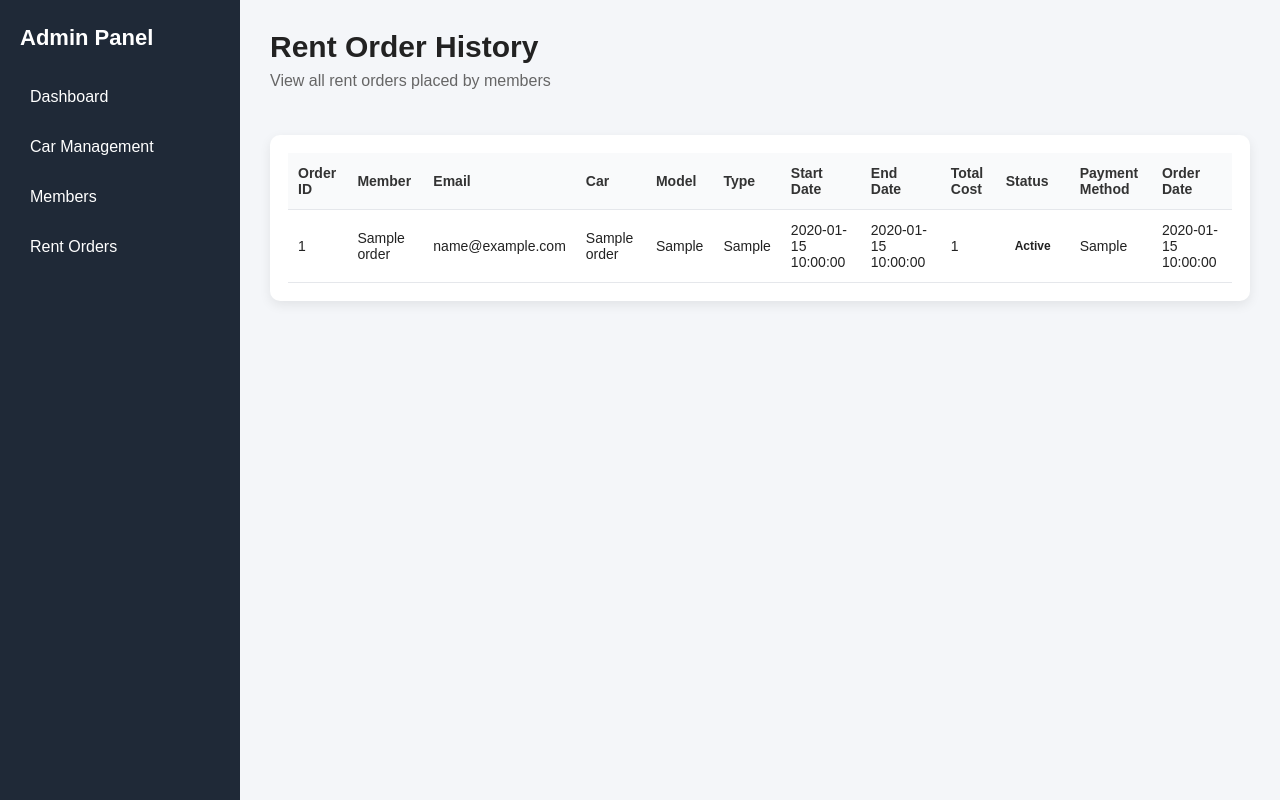
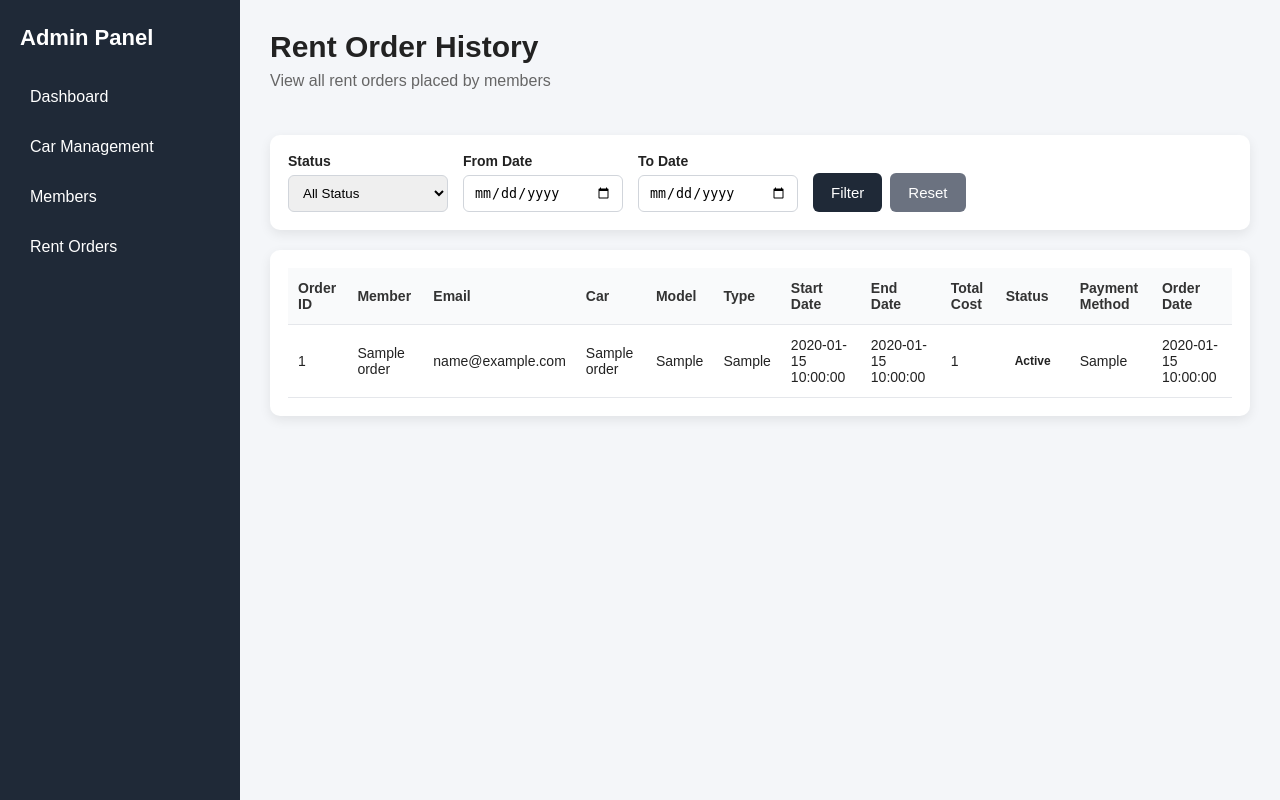
Before and after one commit to Rifat-Miah/online-car-rent-management-system, a PHP site: template views/admin/orders.php in a window 1280 px wide. Run offline with PHP 8.4, Linux system fonts and the light colour scheme; the template is opened without the code that fills it: most values are stand-ins (such as "Sample title", 1, 10 or a date in 2020).

Commit message:
Task2: add order history filters

```diff
--- a/assets/css/admin.css
+++ b/assets/css/admin.css
@@ -289,3 +289,55 @@ body {
     background: #fee2e2;
     color: #991b1b;
 }
+
+.filter-card {
+    background: white;
+    padding: 18px;
+    border-radius: 10px;
+    box-shadow: 0 4px 12px rgba(0, 0, 0, 0.08);
+    margin-bottom: 20px;
+}
+
+.filter-form {
+    display: flex;
+    gap: 15px;
+    align-items: end;
+    flex-wrap: wrap;
+}
+
+.filter-group {
+    display: flex;
+    flex-direction: column;
+}
+
+.filter-group label {
+    font-weight: bold;
+    margin-bottom: 6px;
+    font-size: 14px;
+}
+
+.filter-group input,
+.filter-group select {
+    padding: 9px 10px;
+    border: 1px solid #d1d5db;
+    border-radius: 6px;
+    min-width: 160px;
+}
+
+.filter-actions {
+    display: flex;
+    gap: 8px;
+}
+
+.btn-reset {
+    background: #6b7280;
+    color: white;
+    padding: 11px 18px;
+    border-radius: 6px;
+    text-decoration: none;
+    font-size: 15px;
+}
+
+.btn-reset:hover {
+    background: #4b5563;
+}
--- a/views/admin/orders.php
+++ b/views/admin/orders.php
@@ -25,6 +25,37 @@
                 <p class="subtitle">View all rent orders placed by members</p>
             </div>
         </div>
+
+        <div class="filter-card">
+    <form method="GET" action="index.php" class="filter-form">
+        <input type="hidden" name="controller" value="adminOrders">
+
+        <div class="filter-group">
+            <label>Status</label>
+            <select name="status">
+                <option value="">All Status</option>
+                <option value="pending" <?php echo ($filters['status'] === 'pending') ? 'selected' : ''; ?>>Pending</option>
+                <option value="confirmed" <?php echo ($filters['status'] === 'confirmed') ? 'selected' : ''; ?>>Confirmed</option>
+                <option value="cancelled" <?php echo ($filters['status'] === 'cancelled') ? 'selected' : ''; ?>>Cancelled</option>
+            </select>
+        </div>
+
+        <div class="filter-group">
+            <label>From Date</label>
+            <input type="date" name="from_date" value="<?php echo htmlspecialchars($filters['from_date']); ?>">
+        </div>
+
+        <div class="filter-group">
+            <label>To Date</label>
+            <input type="date" name="to_date" value="<?php echo htmlspecialchars($filters['to_date']); ?>">
+        </div>
+
+        <div class="filter-actions">
+            <button type="submit" class="btn-submit">Filter</button>
+            <a href="index.php?controller=adminOrders" class="btn-reset">Reset</a>
+        </div>
+    </form>
+</div>
 
         <div class="table-card">
             <table class="admin-table">
```
Also changed, not shown: controllers/AdminController.php (+21 -1 lines), models/AdminOrderModel.php (+22 -3 lines).
